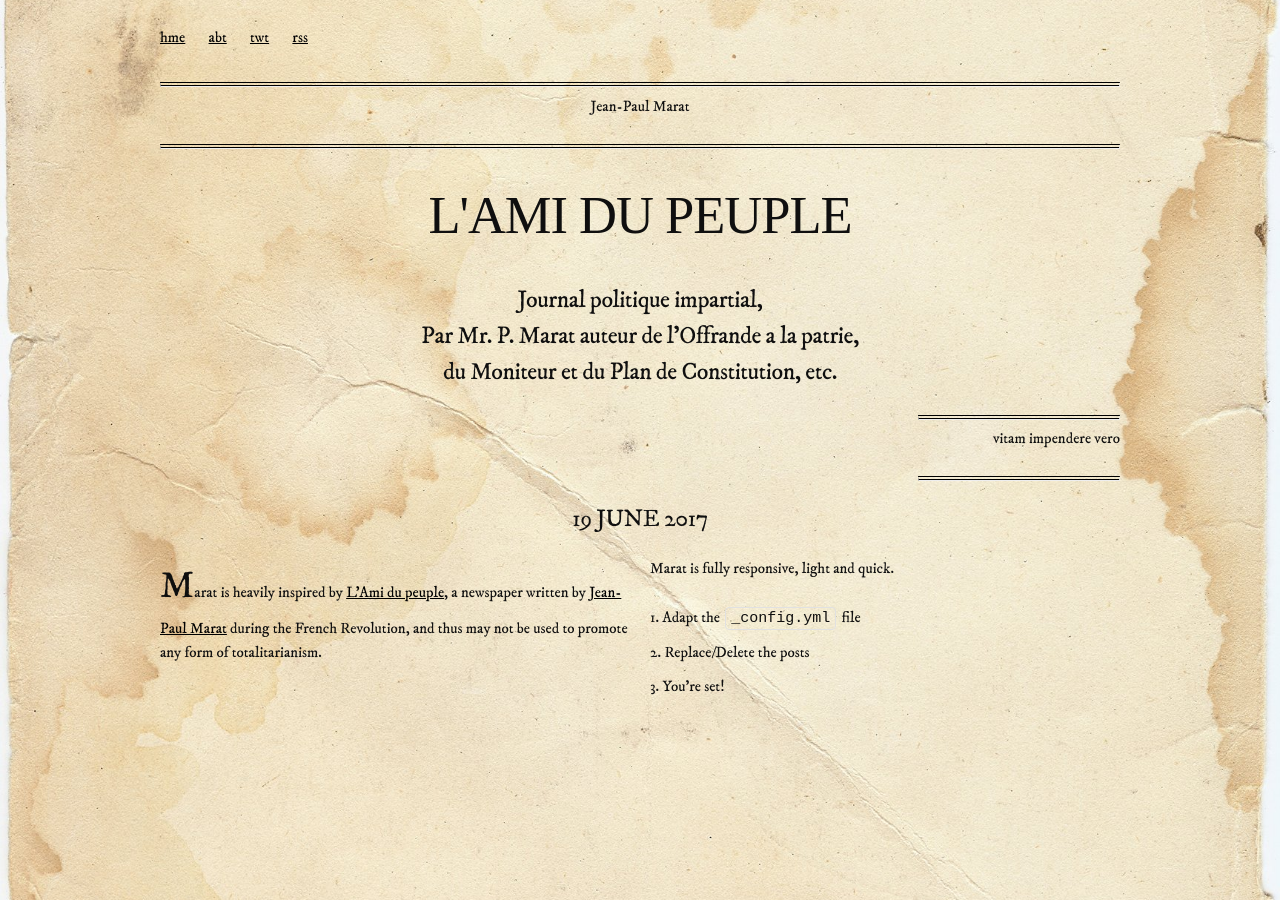
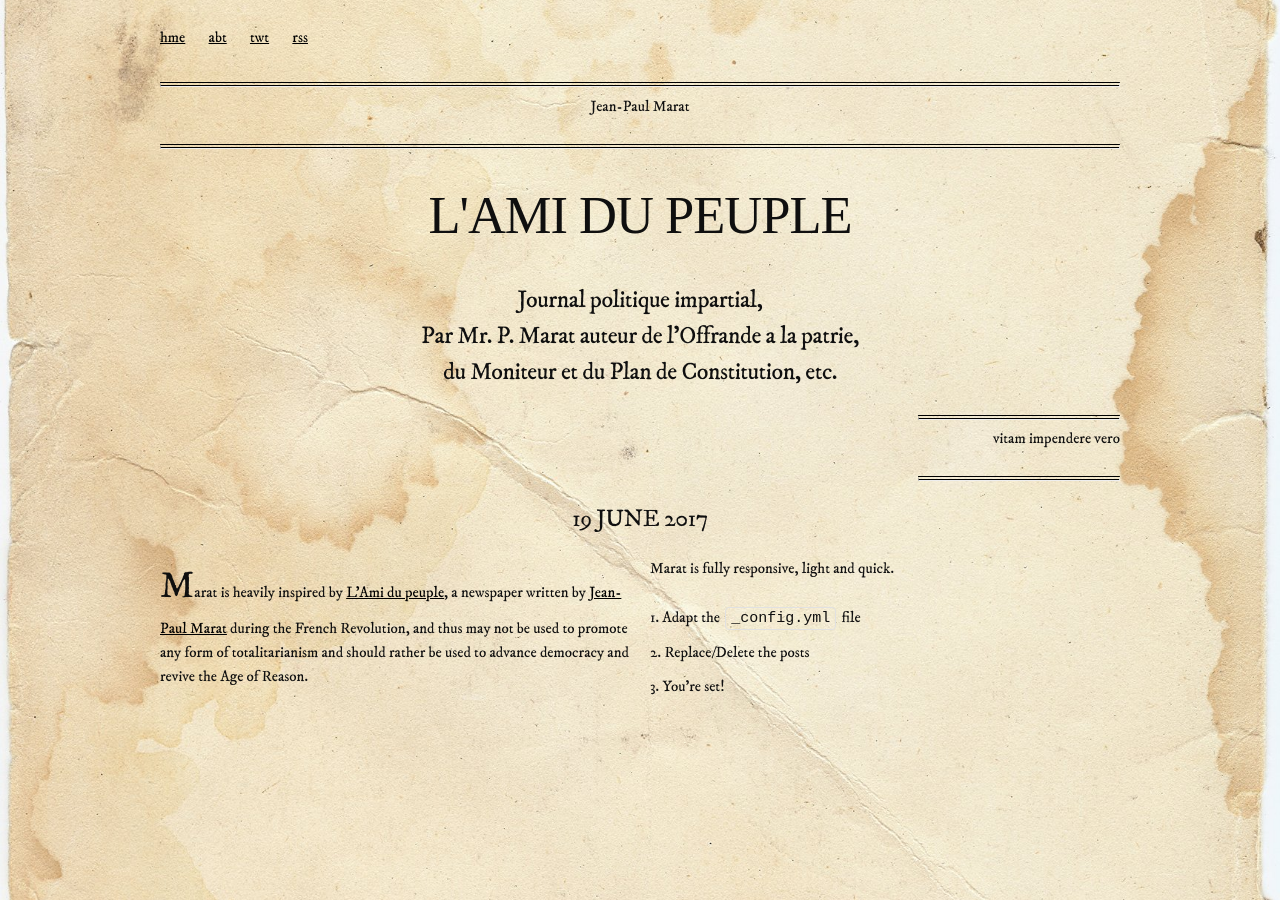
Before and after one commit to JohnCoene/marat, a Jekyll site: the page built from about.md, in a window 1280 px wide. Built offline with Jekyll 4.4.1, drawn with Linux system fonts in a browser that asks for light colours; some web fonts are replaced.

```diff
--- a/about.md
+++ b/about.md
@@ -4,7 +4,7 @@ title: About
 permalink: /about/
 ---
 
-Marat is heavily inspired by [L'Ami du peuple](https://en.wikipedia.org/wiki/L%27Ami_du_peuple), a newspaper written by [Jean-Paul Marat](https://en.wikipedia.org/wiki/Jean-Paul_Marat) during the French Revolution, and thus may not be used to promote any form of totalitarianism.
+Marat is heavily inspired by [L'Ami du peuple](https://en.wikipedia.org/wiki/L%27Ami_du_peuple), a newspaper written by [Jean-Paul Marat](https://en.wikipedia.org/wiki/Jean-Paul_Marat) during the French Revolution, and thus may not be used to promote any form of totalitarianism and should rather be used to advance democracy and revive the Age of Reason.
 
 Marat is fully responsive, light and quick.
 
```
Also changed, not shown: README.md.
